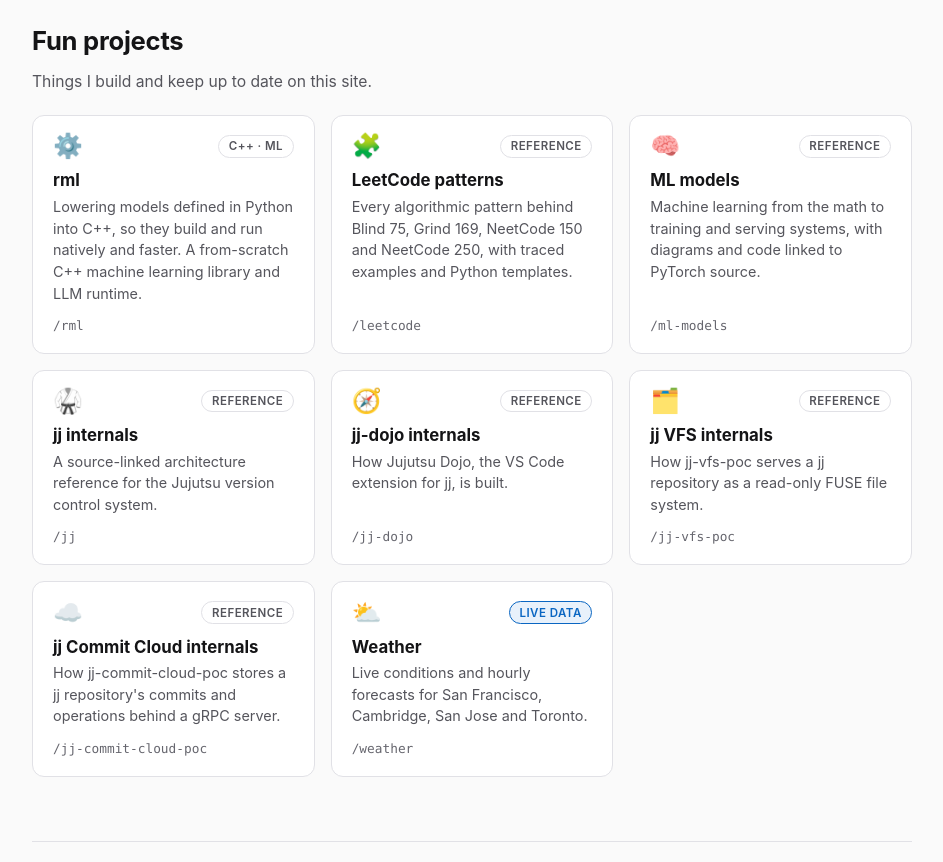
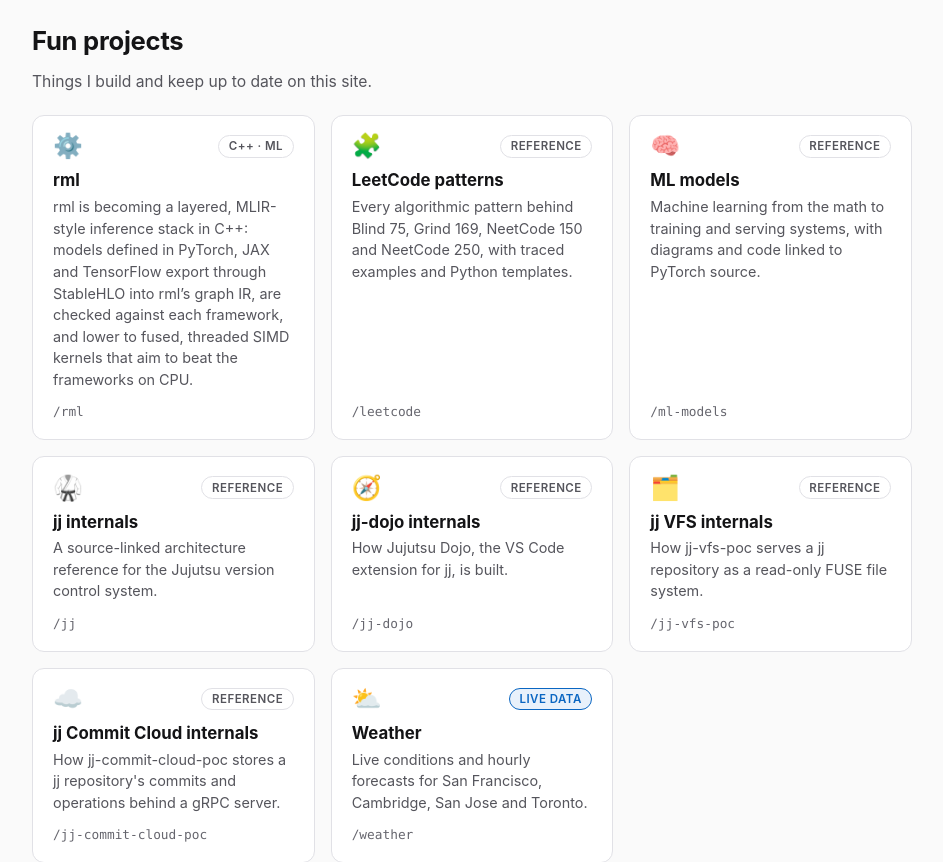
Before and after one commit to rayaq-siddiqui/rayaq-website, a Flask app: page / in a window 1280 px wide. Shown: the part 516-1378 px from the top of the page, without its empty margins (168-1111 px from the left). Run offline with Flask 3, Linux system fonts and the light colour scheme; some libraries are stand-ins or nearby versions.

Commit message:
home: describe rml's new direction on its card
rml is becoming a layered, MLIR-style inference stack: models defined in
PyTorch, JAX and TensorFlow export through StableHLO into rml's graph IR,
are checked against each framework, and lower to fused, threaded SIMD
kernels aimed at beating the frameworks on CPU. The card says "is becoming"
because the graph IR is still planned at the pinned rml commit.

Co-Authored-By: Claude Opus 5.5 <noreply@anthropic.com>
Claude-Session: https://claude.ai/code/session_012DZJz9fKJyWi5pH8EkwdDH

```diff
--- a/frontend/templates/home.html
+++ b/frontend/templates/home.html
@@ -45,7 +45,7 @@
           <a class="project-card" href="{{ url_for('rml') }}">
             <span class="project-card-top"><span class="project-icon" aria-hidden="true">⚙️</span><span class="project-tag">C++ · ML</span></span>
             <h3>rml</h3>
-            <p>Lowering models defined in Python into C++, so they build and run natively and faster. A from-scratch C++ machine learning library and LLM runtime.</p>
+            <p>rml is becoming a layered, MLIR-style inference stack in C++: models defined in PyTorch, JAX and TensorFlow export through StableHLO into rml’s graph IR, are checked against each framework, and lower to fused, threaded SIMD kernels that aim to beat the frameworks on CPU.</p>
             <span class="project-path">/rml</span>
           </a>
         </li>
```
